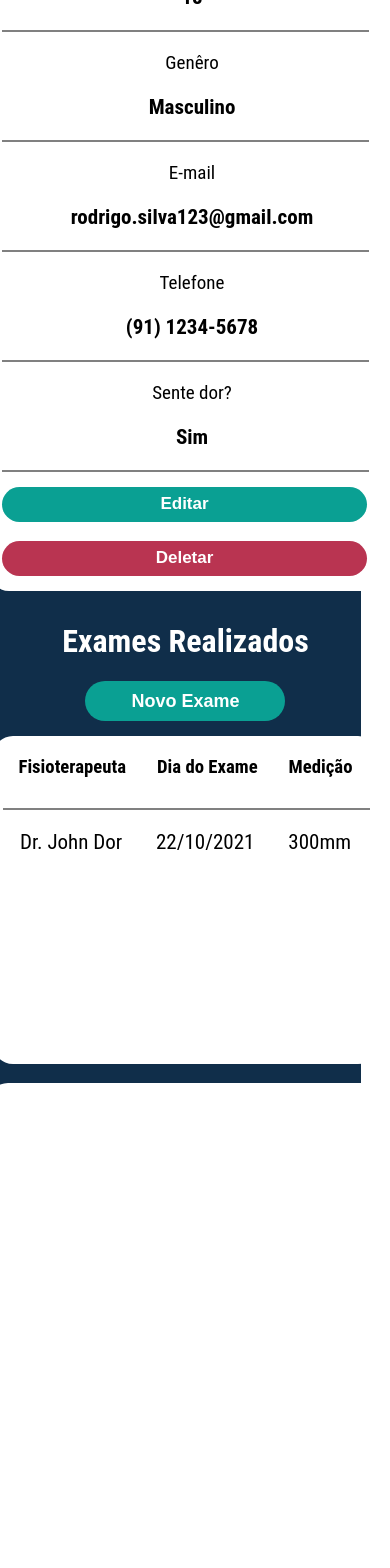
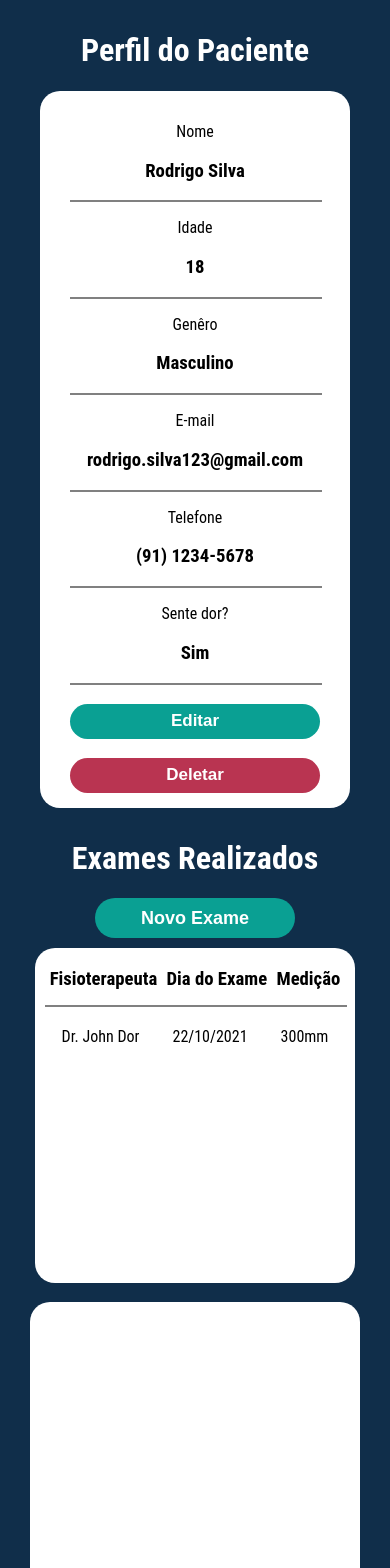
Before and after one commit to Elielson68/DTM, a React (Create React App) app in the folder front-end/: page /patient-details in a window 390 px wide. Shown: the top 1568 px of the page. Before the commit the page ends 1421 px from the top, so only its background shows below. Built offline with nearby package versions, Linux system fonts and the light colour scheme.

Commit message:
fix: responsiveness of the measuring screen and patient details

```diff
--- a/front-end/src/views/Measurement/styles.ts
+++ b/front-end/src/views/Measurement/styles.ts
@@ -1,41 +1,28 @@
 import styled from "styled-components";
-
 // Importando imagem dos assets
 import img from "../../assets/img/imgMeasurementCard.jpg";
 
 // Elemento Pai
 export const Container = styled.div`
   background-color: #102E4A;
-
-  width: 100vw;
-  height: 100vh;
-
   display: flex;
   flex-direction: row;
   justify-content: center;
-
   align-items: center;
-
-  @media(max-width: 1024px) {
-        & {
-            display: flex;
-            flex-direction: column;
-            height: 150vh;
-        }
-    }
+  margin: 0;
+  padding: 0;
+  height: 100vh;
+  @media(max-width: 1170px) {
+    flex-direction: column;
+    height: 100%;
+  }
 `;
-
 // Lado Esquerdo
 export const DivLeft = styled.div`
   h1 {
     color: #fff;
     padding: 10px;
     text-align: center;
-    @media(max-width: 1024px) {
-        & {
-            font-size: 35px;
-        }
-    }
   }
 `;
 export const CardLeft = styled.div`
@@ -44,62 +31,63 @@ export const CardLeft = styled.div`
   padding: 23px 0px 75px 0px;
   width: 490px;
   margin-right: 10px;
-
-  @media(max-width: 1024px) {
-    margin-left: 10px;
+  @media(max-width: 1170px) {
+    margin-right: 0;
+  }
+  @media(max-width: 490px) {
+    width: 400px;
+  }
+  @media(max-width: 425px) {
+    width: 300px;
+    padding: 20px 0px 70px 0px;
   }
   p {
     font-size: 15px;
     font-weight: bold;
     margin-left: 90px;
-
-    @media(max-width: 1024px) {
-        & {
-            font-size: 18px;
-        }
+    @media(max-width: 425px) {
+      text-align: center;
+      margin-left: 0px;
     }
   }
   h4 {
     text-align: center;
-    @media(max-width: 1024px) {
-        & {
-            font-size: 20px;
-        }
-    }
   }
 `;
 export const Div = styled.div`
   display: flex;
-  flex-direction: row;
+  flex: row wrap;
   justify-content: center;
 `;
 export const DivBox = styled.div`
   border: 1px solid #808080;
   border-radius: 15px;
-
   width: 150px;
   height: 40px;
-
   margin-left: 10px;
+  @media(max-width: 425px) {
+    margin-left: 5px;
+    width: 100px;
+  }
 `;
 export const StartButton = styled.button`
   width: 150px;
   height: 40px;
   margin-right: 10px;
-
   border: none;
   border-radius: 15px;
-
   cursor: pointer;
   background-color: #009F92;
   text-align: center;
-
   color: #fff;
   font-weight: bold;
+  @media(max-width: 425px) {
+    margin-right: 0px;
+    width: 100px;
+  }
 `;
 export const Line = styled.div`
   border-bottom: 1px solid #808080;
-
   width: 60%;
   margin: 0 auto;
   padding: 5px;
@@ -108,67 +96,54 @@ export const FinishButton = styled.button`
   width: 70%;
   height: 40px;
   margin-top: 80px;
-
   border: none;
   border-radius: 15px;
-
   cursor: pointer;
   background-color: #F1AE02;
-
   color: #fff;
   font-weight: bold;
   font-size: 17px;
-
-  @media(max-width: 1024px) {
-        & {
-            font-size: 20px;
-            height: 47px;
-        }
-    }
 `;
-
 // Lado Direito
 export const DivRight = styled.div`
-  margin-left: 10px;
-
   h1 {
     color: #fff;
     padding: 10px;
     text-align: center;
-    @media(max-width: 1024px) {
-        & {
-            font-size: 35px;
-        }
-    }
   }
 `;
 export const CardRight = styled.div`
   background-color: #fff;
-  padding: 10px;
+  padding: 25px;
   width: 590px;
   height: 490px;
   border-radius: 15px;
-  border: 10px solid #fff;
-
-  @media(max-width: 1024px) {
-        & {
-            width: 490px;
-        }
+  margin-left: 10px;
+  @media(max-width: 1170px) {
+    margin-bottom: 250px;
+  }
+  @media(max-width: 665px) {
+    width: 500px;
+    padding: 20px;
+  }
+  @media(max-width: 565px) {
+    width: 400px;
+    padding: 15px;
+  }
+  @media(max-width: 442px) {
+    width: 300px;
+    padding: 10px;
+  }
+  @media(max-width: 330px) {
+    width: 260px;
   }
 `;
 export const Img = styled.div`
   background-image: url(${img});
   background-repeat: no-repeat;
   background-size: cover;
-
   width: 100%;
   height: 100%;
   border-radius: 15px;
-
-  @media(max-width: 1024px) {
-    &{
-      align-items: center;
-      width: 100%;
-    }
-  }
+  align-items: center;
 `;
--- a/front-end/src/views/PatientDetails/index.tsx
+++ b/front-end/src/views/PatientDetails/index.tsx
@@ -46,6 +46,7 @@ const PatientDetails: React.FC = () => (
                     <Info>Sente dor?</Info>
                     <Data>Sim</Data>
                     <Line />
+                    <br />
                     <DivButton>
                         <EditButton>Editar</EditButton>
                         <br/>
--- a/front-end/src/views/PatientDetails/styles.ts
+++ b/front-end/src/views/PatientDetails/styles.ts
@@ -3,251 +3,178 @@ import styled from "styled-components"
 // Elemento Pai
 export const Container = styled.div`
     background-color: #102E4A;
-    width: 98vw;
-    height: 98vh;
     display: flex;
     flex-direction: row;
     justify-content: center;
     align-items: center;
-
-    @media(max-width: 1000px) {
-        & {
-            display: flex;
+    margin: 0;
+    padding: 0;
+    height: 100vh;
+    @media(max-width: 1280px) {
         flex-direction: column;
-            height: 120vh;
-            width: 90vw;
-            padding: 15px 0px 5px 10px;
+        height: 100%;
     }
+    @media(max-width: 330px) {
+        width: 110vw;
+        height: 150vh;
     }
-
-    @media(max-width: 425px) {
-        & {
-            height: 130vh;
-        }
-    }
-`
-
+`;
 // Elementos Filhos
-
 // Bloco do lado esquerdo
 export const DivLeft = styled.div`
     margin: 10px 10px 0px 10px;
-
-    @media(max-width: 1000px) {
-        & {
-            text-align: center;
-        }
-    }
-`
+`;
 export const Card = styled.div`
     background-color: #ffffff;
     width: 450px;
-    padding: 15px 0px 15px 30px;
+    padding: 15px 30px 15px 30px;
     border-radius: 20px;
-
-    @media(max-width: 1000px) {
-        & {
-            width: 410px;
-            padding: 15px 0px 15px 13px;
-            margin: 0 auto;
+    @media(max-width: 535px) {
+        width: 400px;
     }
+    @media(max-width: 460px) {
+        width: 350px;
     }
-
-    @media(max-width: 425px) {
-        & {
-            width: 380px;
+    @media(max-width: 431px) {
+        width: 250px;
     }
+`;
+export const Info = styled.p`
+    @media(max-width: 1280px) {
+        text-align: center;
     }
-`
-export const Info = styled.p`
-    @media(max-width: 425px) {
-        & {
-            font-size: 19px;
+`;
+export const Data = styled.h3`
+    @media(max-width: 1280px) {
+        text-align: center;
     }
-    }
-`
-export const Data = styled.h3`
-    @media(max-width: 425px) {
-        & {
-            font-size: 21px;
-        }
-    }
-`
+`;
 export const MainText = styled.h1`
     color: #ffffff;
-`
+    @media(max-width: 736px) {
+        text-align: center;
+    }
+`;
 export const Line = styled.div`
     border: 0.5px solid #808080;
-    width: 400px;
-
-    @media(max-width: 425px) {
-        & {
-            width: 365px;
-        }
-    }
-`
+    width: 100%;
+`;
 export const DivButton = styled.div`
     display: flex;
     flex-direction: column;
-`
+`;
 export const EditButton = styled.button`
     background-color: #0AA093;
     border: none;
     border-radius: 20px;
-
     color: #ffffff;
     font-weight: bold;
     font-size: 17px;
-
-    margin-top: 15px;
-
     height: 35px;
-    width: 400px;
-
+    width: 100%;
     cursor: pointer;
-
-    @media(max-width: 425px) {
-        & {
-            width: 365px;
-        }
-    }
-`
+`;
 export const DeleteButton = styled.button`
     background-color: #B93451;
     border: none;
     border-radius: 20px;
-
     color: #ffffff;
     font-weight: bold;
     font-size: 17px;
-
     height: 35px;
-    width: 400px;
-
+    width: 100%;
     cursor: pointer;
-
-    @media(max-width: 425px) {
-        & {
-            width: 365px;
-        }
-    }
-`
-
-
+`;
 // Bloco lado direito
-
 export const DivRight = styled.div`
     padding-top: 10px;
-
-    @media(max-width: 1000px) {
-        & {
-            display: flex;
-            flex-direction: column;
-        }
-    }
-`
-
+`;
 export const Div = styled.div`
     display: flex;
-
-    @media(max-width: 1000px) {
-        & {
-            display: flex;
+    @media(max-width: 736px) {
         flex-direction: column;
-            margin: 0 auto;
-            padding-bottom: 15px;
+        justify-content: center;
     }
-    }
-`
+`;
 export const DivTable = styled.div`
     display: flex;
-
-    @media(max-width: 1000px) {
-        & {
-            margin: 0 auto;
-            padding-bottom: 15px;
-        }
-    }
-`
+`;
 export const NewExamButtom = styled.button`
     background-color: #0AA093;
-
     color: #ffffff;
     font-size: 18px;
     font-weight: bold;
-
     border: none;
     border-radius: 20px;
-
     width: 200px;
     height: 40px;
     margin: 20px 0px 0px 250px;
-
     cursor: pointer;
-
-    @media(max-width: 1000px) {
-        & {
+    @media(max-width: 736px) {
         margin: 0 auto;
-        }
     }
 `;
 export const CardTop = styled.div`
     background-color: #ffffff;
     width: 752px;
-    height: 308px;
+    height: 315px;
     padding: 10px;
     border-radius: 20px;
-
-    @media(max-width: 1000px) {
-        & {
-            width: 415px;
+    @media(max-width: 780px) {
         margin: 0 auto;
+        width: 700px;
     }
+    @media(max-width: 736px) {
+        width: 600px;
+        margin-top: 10px;
     }
-
-    @media(max-width: 425px) {
-        & {
-            width: 365px;
+    @media(max-width: 635px) {
+        width: 500px;
     }
+    @media(max-width: 535px) {
+        width: 400px;
     }
-`
+    @media(max-width: 431px) {
+        width: 300px;
+    }
+`;
 export const CardBottom = styled.div`
     background-color: white;
     width: 745px;
-    height: 308px;
+    height: 315px;
     padding: 15px 0px 15px 30px;
     border-radius: 20px;
-
-    @media(max-width: 1000px) {
-        & {
-            width: 410px;
-            margin: 0 auto;
+    @media(max-width: 1280px) {
+        margin-bottom: 20px;
     }
+    @media(max-width: 780px) {
+        align-items: center;
+        width: 700px;
     }
-
-    @media(max-width: 425px) {
-        & {
-            width: 365px;
+    @media(max-width: 736px) {
+        width: 600px;
     }
+    @media(max-width: 635px) {
+        width: 500px;
     }
-`
+    @media(max-width: 535px) {
+        width: 400px;
+    }
+    @media(max-width: 431px) {
+        width: 300px;
+    }
+`;
 export const DataTable = styled.h3`
     margin: 0 auto;
     margin-top: 10px;
     margin-bottom: 15px;
-`
+`;
 export const LineTable = styled.div`
     border: 0.5px solid gray;
     width: 100%;
-`
+`;
 export const InfoTable = styled.p`
     margin: 0 auto;
     margin-top: 20px;
     margin-bottom: 20px;
-
-    @media(max-width: 425px) {
-        & {
-            font-size: 21px;
-        }
-    }
-`
+`;
```
Lines whose indentation alone changed are shown as unchanged.
